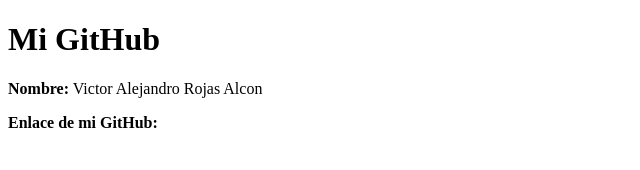
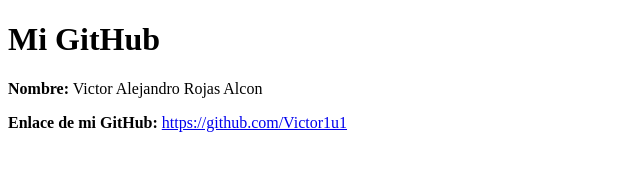
Before and after one commit to Victor1u1/Programacion-ll, a plain HTML site: page index.html in a window 1280 px wide. Shown: the whole page, without its empty margins (0-640 px from the left). Drawn offline with Linux system fonts and the light colour scheme.

Commit message:
index.html

```diff
--- a/index.html
+++ b/index.html
@@ -8,6 +8,6 @@
 <body>
     <h1>Mi GitHub</h1>
     <p><strong>Nombre:</strong> Victor Alejandro Rojas Alcon</p>
-    <p><strong>Enlace de mi GitHub:</strong> <a href=https://github.com/Victor1u1</a></p>
+     <p><strong>Enlace de mi GitHub:</strong> <a href="https://github.com/Victor1u1">https://github.com/Victor1u1</a></p>
 </body>
 </html>
```
